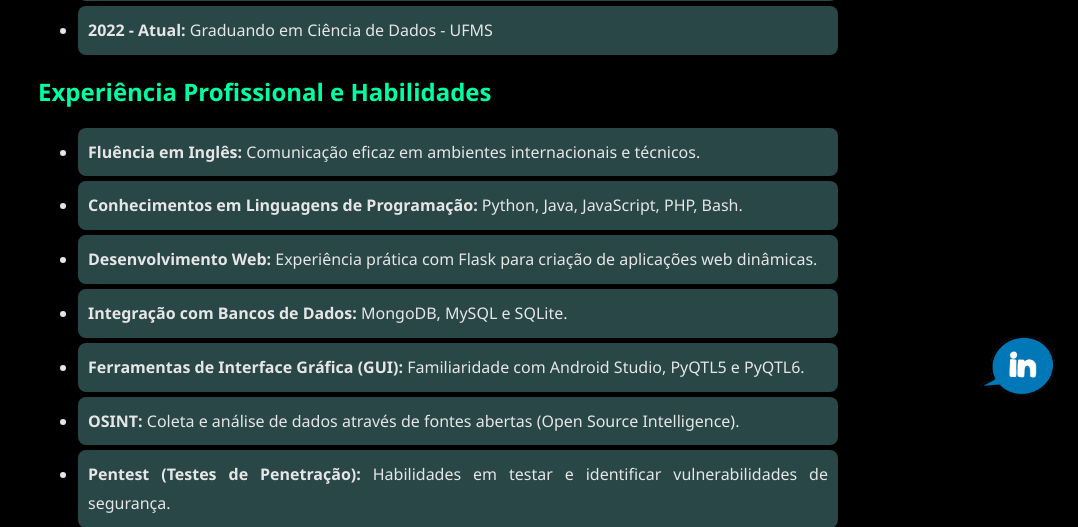
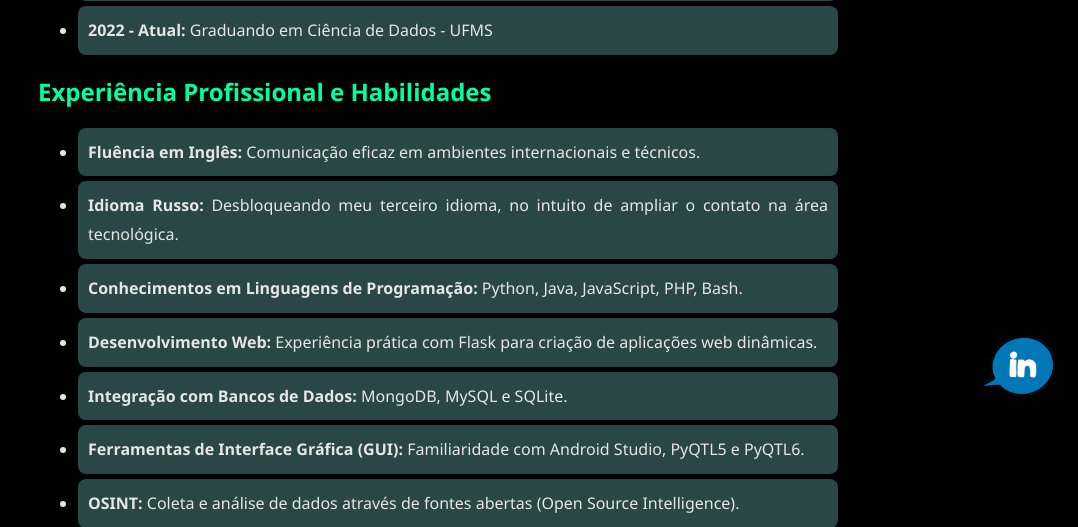
Before and after one commit to dadosneurais/portifolio, a Flask app: page /curriculo in a window 1280 px wide. Shown: the part 386-913 px from the top of the page, without its empty margins (202-1280 px from the left). Run offline with Flask 3, Linux system fonts and the light colour scheme.

Commit message:
Update curriculo.html

```diff
--- a/templates/curriculo.html
+++ b/templates/curriculo.html
@@ -13,6 +13,7 @@
     <h2>Experiência Profissional e Habilidades</h2>
     <ul>
         <li><strong>Fluência em Inglês:</strong> Comunicação eficaz em ambientes internacionais e técnicos.</li>
+        <li><strong>Idioma Russo:</strong> Desbloqueando meu terceiro idioma, no intuito de ampliar o contato na área tecnológica.</li>
         <li><strong>Conhecimentos em Linguagens de Programação:</strong> Python, Java, JavaScript, PHP, Bash.</li>
         <li><strong>Desenvolvimento Web:</strong> Experiência prática com Flask para criação de aplicações web dinâmicas.</li>
         <li><strong>Integração com Bancos de Dados:</strong> MongoDB, MySQL e SQLite.</li>
```
